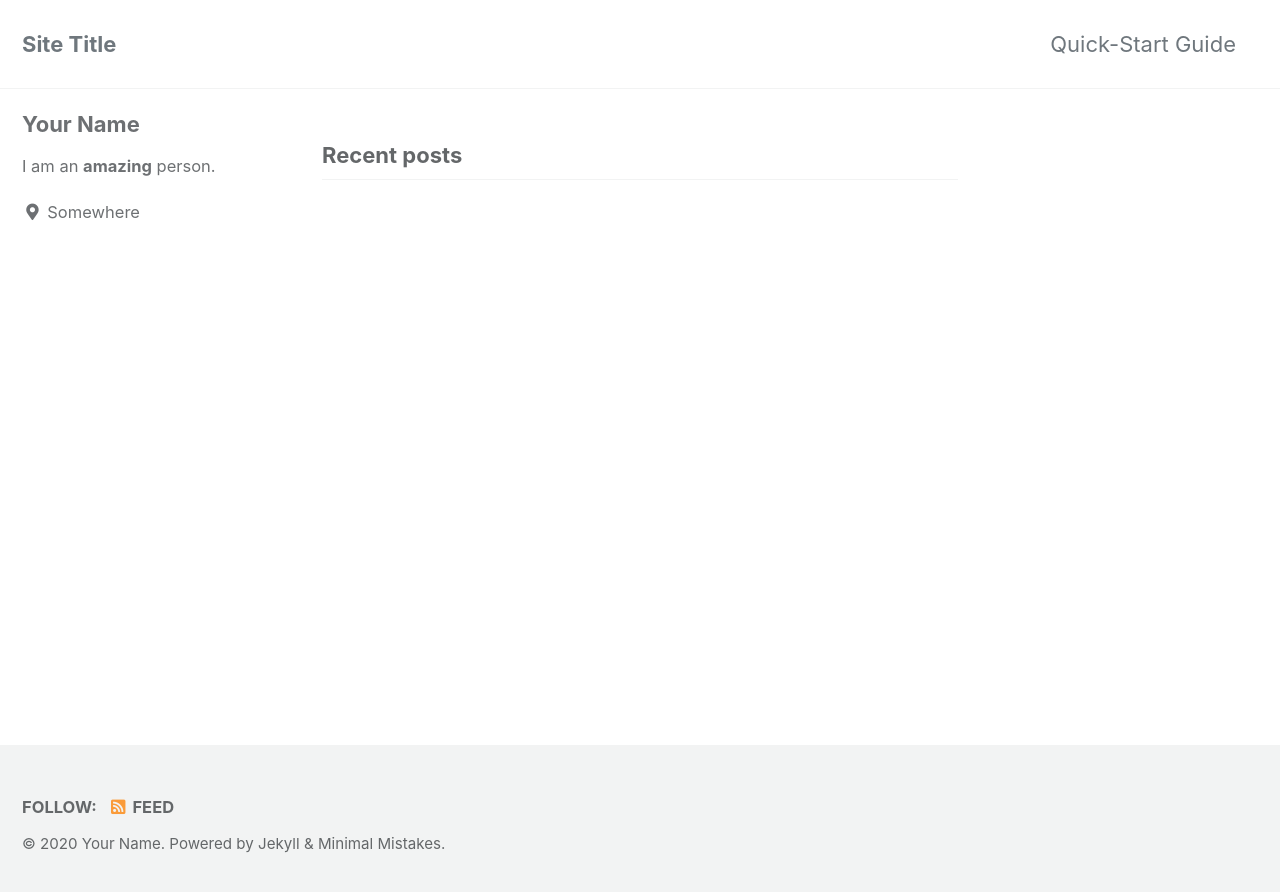
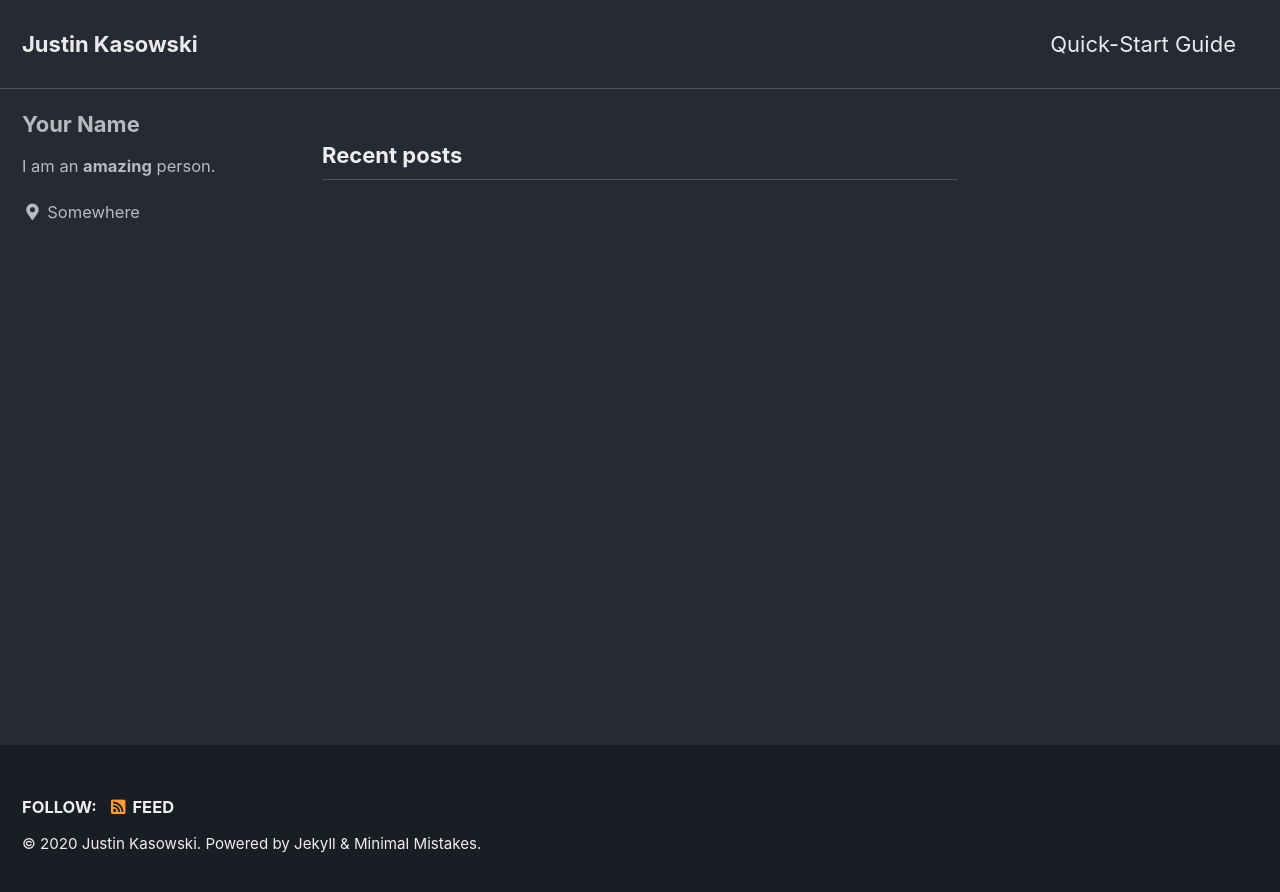
Before and after one commit to justinkasowski/justinkasowski.github.io, a Jekyll site: the page built from index.html, in a window 1280 px wide. Shown: the top 892 px of the page. Built offline with Jekyll 4.4.1, drawn with Linux system fonts in a browser that asks for light colours; cached includes are drawn as plain includes; the list of posts is cut into pages by our own code.

Commit message:
Updated _config.yml

```diff
--- a/_config.yml
+++ b/_config.yml
@@ -12,21 +12,21 @@
 
 # theme                  : "minimal-mistakes-jekyll"
 # remote_theme           : "mmistakes/minimal-mistakes"
-minimal_mistakes_skin    : "default" # "air", "aqua", "contrast", "dark", "dirt", "neon", "mint", "plum", "sunrise"
+minimal_mistakes_skin    : "dark" #"default", "air", "aqua", "contrast", "dark", "dirt", "neon", "mint", "plum", "sunrise"
 
 # Site Settings
 locale                   : "en-US"
-title                    : "Site Title"
+title                    : "Justin Kasowski"
 title_separator          : "-"
 subtitle                 : # site tagline that appears below site title in masthead
-name                     : "Your Name"
-description              : "An amazing website."
-url                      : # the base hostname & protocol for your site e.g. "https://mmistakes.github.io"
-baseurl                  : # the subpath of your site, e.g. "/blog"
-repository               : # GitHub username/repo-name e.g. "mmistakes/minimal-mistakes"
+name                     : "Justin Kasowski"
+description              : "Justin Kasowski is a current PhD student in the UCSB: Dynamical Neuroscience program. "
+url                      : # "justinkasowski.com"
+baseurl                  : #
+repository               : # "justinkasowski.github.io"
 teaser                   : # path of fallback teaser image, e.g. "/assets/images/500x300.png"
 logo                     : # path of logo image to display in the masthead, e.g. "/assets/images/88x88.png"
-masthead_title           : # overrides the website title displayed in the masthead, use " " for no title
+masthead_title           : # "Justin Kasowski"
 # breadcrumbs            : false # true, false (default)
 words_per_minute         : 200
 comments:
```
